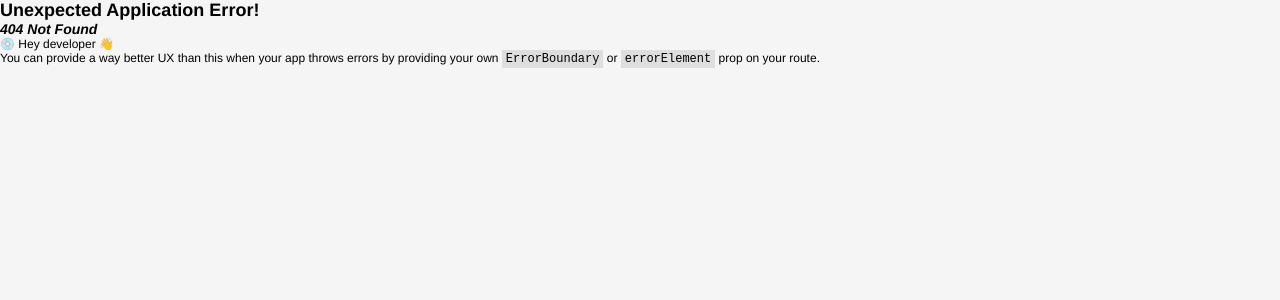
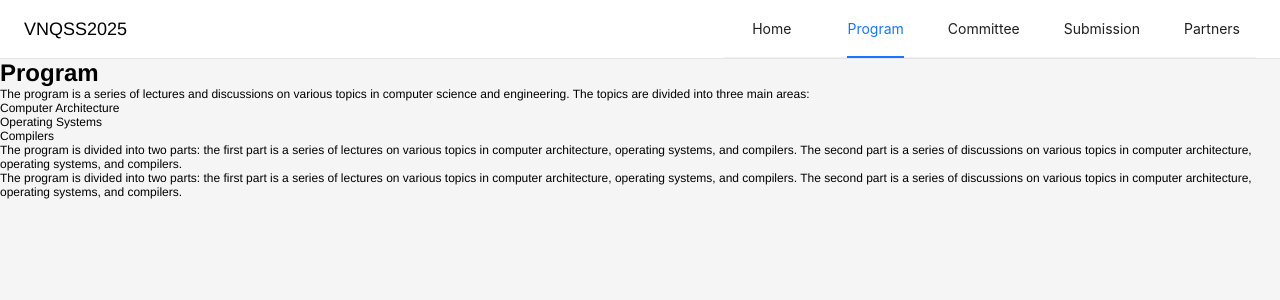
Before and after one commit to huybinhtr/react, a React (Vite) app: page /program in a window 1280 px wide. Before the commit this address had no page. Shown: the top 300 px of the page. Built offline with nearby package versions, Linux system fonts and the light colour scheme.

Commit message:
feat: program route

```diff
--- a/src/AppRouter.tsx
+++ b/src/AppRouter.tsx
@@ -1,6 +1,7 @@
 import { createBrowserRouter, Outlet } from "react-router-dom";
 import Navbar from "@/layout/navbar";
 import Home from "@/pages/Home";
+import Program from "@/pages/Program";
 
 
 const AppLayout = () => {
@@ -23,5 +24,9 @@ export const AppRouter: any = createBrowserRouter([
                 path: "/",
                 element: <Home />,
             },
+            {
+                path: "/program",
+                element: <Program />
+            },
         ],
     }])
--- a/src/pages/Program/index.tsx
+++ b/src/pages/Program/index.tsx
@@ -0,0 +1,25 @@
+import "./index.scss";
+
+export default function Program() {
+  return <div className="program">
+    <div className="program-title">
+      <h1>Program</h1>
+    </div>
+    <div className="program-content">
+      <p>
+        The program is a series of lectures and discussions on various topics in computer science and engineering. The topics are divided into three main areas:
+      </p>
+      <ul>
+        <li>Computer Architecture</li>
+        <li>Operating Systems</li>
+        <li>Compilers</li>
+      </ul>
+      <p>
+        The program is divided into two parts: the first part is a series of lectures on various topics in computer architecture, operating systems, and compilers. The second part is a series of discussions on various topics in computer architecture, operating systems, and compilers.
+      </p>
+      <p>
+        The program is divided into two parts: the first part is a series of lectures on various topics in computer architecture, operating systems, and compilers. The second part is a series of discussions on various topics in computer architecture, operating systems, and compilers.
+      </p>
+    </div>
+  </div>;
+}
```
